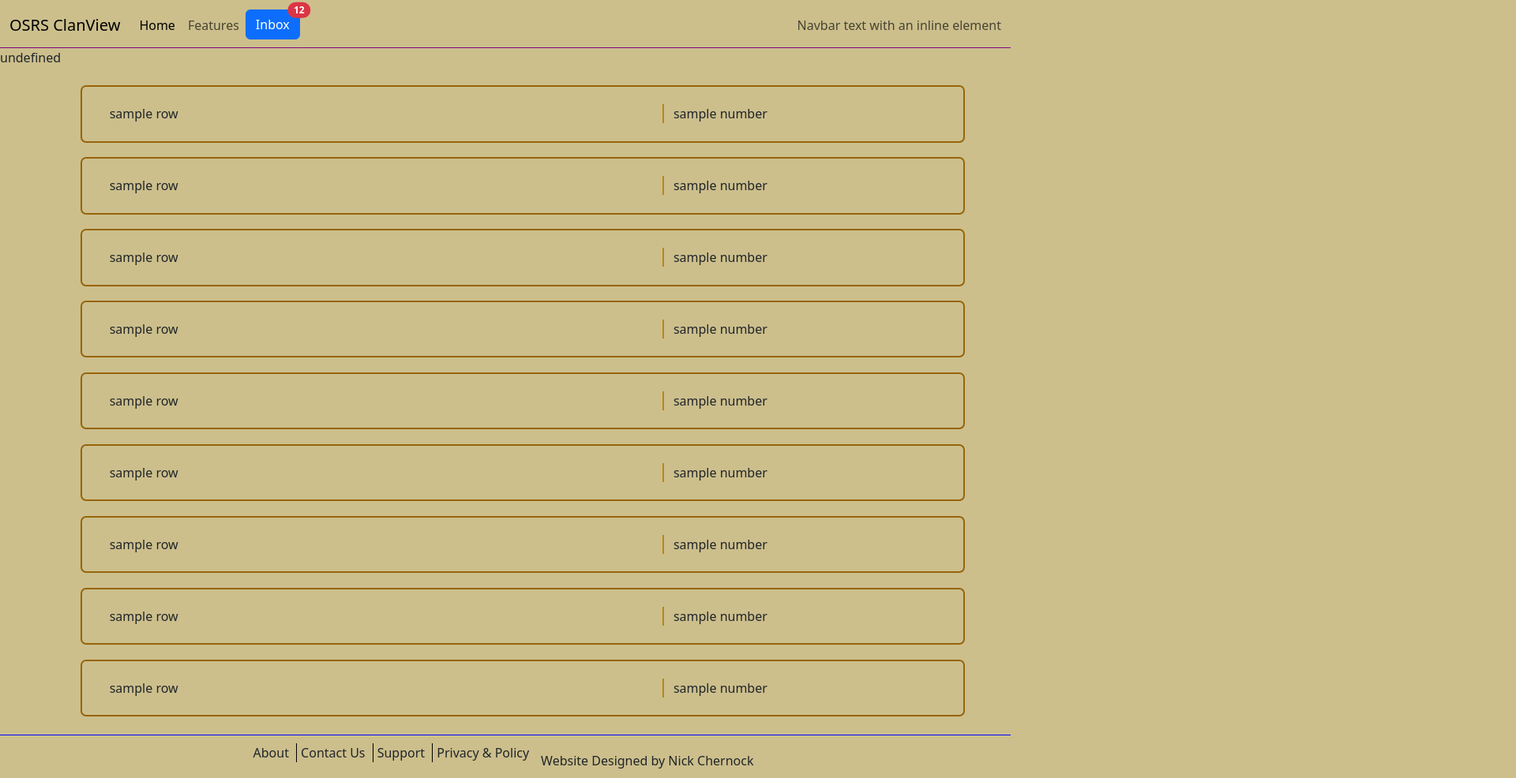
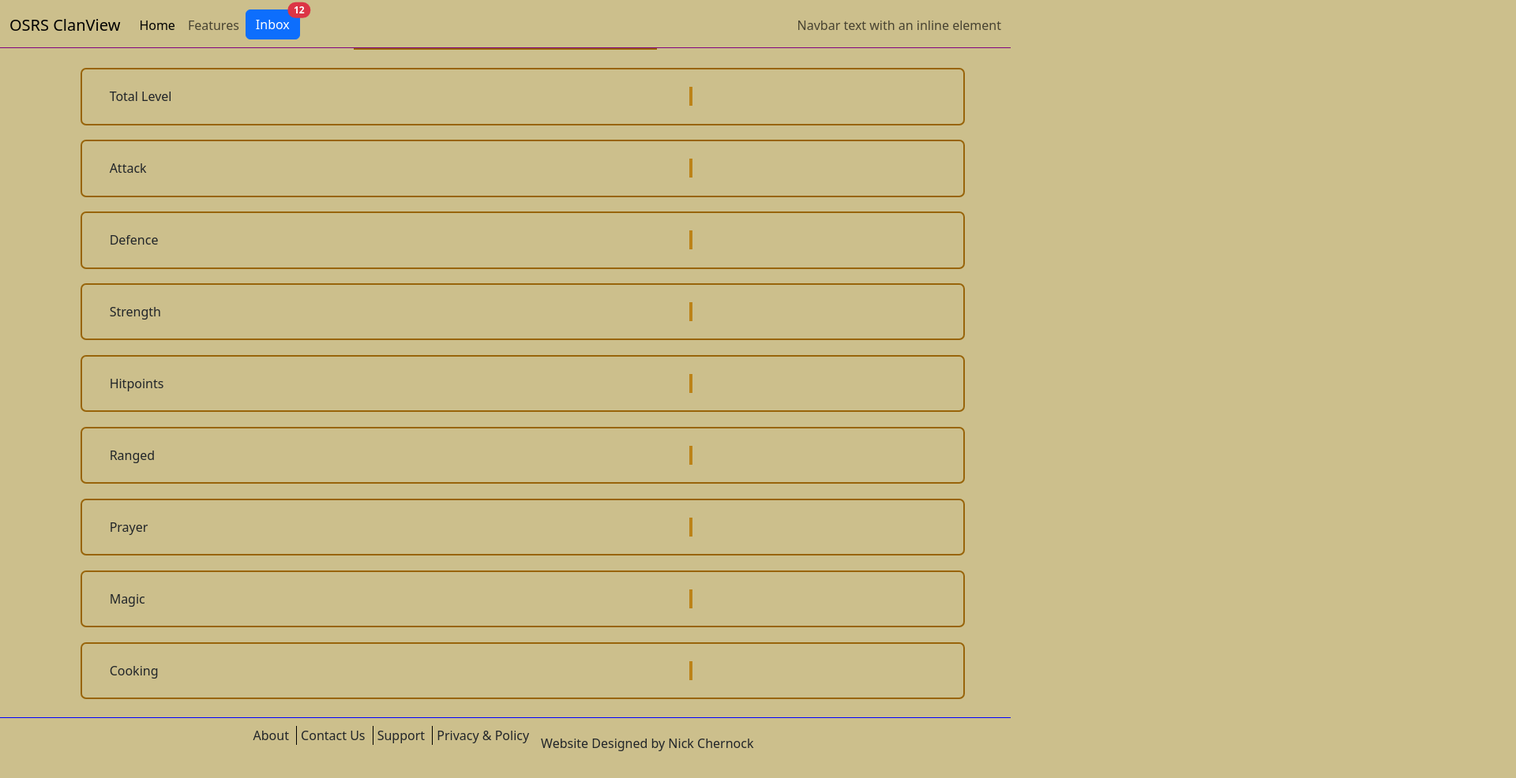
Before and after one commit to Nickcherns/HTML-CSS-JS-Website-practice, a website: page index.html in a window 1280 px wide. Shown: the part 1-987 px from the top of the page at 79% size, 1920 px wide, since content can reach past the window. After the commit the page ends 965 px from the top, so only its background shows below. Drawn offline with nearby package versions, Linux system fonts and the light colour scheme; no server answers.

Commit message:
added proxy server  + further styling/structuring

```diff
--- a/index.css
+++ b/index.css
@@ -15,21 +15,40 @@ nav div {
     flex-direction: row;
 }
 
+#playerNameContainer {
+    display: flex;
+    justify-content: center;
+}
+#playerName {
+    font-size: 24px;
+    display: flex;
+    justify-content: center;
+    border-bottom: solid rgb(152, 100, 10) 2px;
+    width: 30%;
+}
+
+
 #fileView {
     margin: 25px;
-    height: 100;
 }
 #fileView .container .row {
-    max-width: 100%;
     min-width: 100%;
     padding: 2%;
     margin: 2%;
     outline: solid rgb(152, 100, 10) 2px;
     border-radius: 5px;
+    flex-wrap: nowrap;
+}
+#skillName {
+    border-right: solid rgb(188, 131, 24) 4px;
+    width: 70%;
+}
+#lvlDisplay {
+    display: flex;
     flex-direction: row;
 }
-#fileView .container .row div:first-child {
-    border-right: solid rgb(188, 131, 24) 2px;
+.skillLevel {
+    padding-left: 5px;
 }
 
 
--- a/index.html
+++ b/index.html
@@ -43,62 +43,83 @@
         </nav>
         <!-- END navBar-->
 
-        <p id="apiTest"></p>
+
+        <div id="playerNameContainer">
+          <span id="playerName"></span>
+        </div>
 
         <!-- file view -->
         <div id="fileView">
           <div class="container">
             <div class="row">
-              <div class="col-md-8">sample row</div>
-              <div class="col-md-4">sample number</div>
+              <div id="skillName">Total Level</div>
+              <div id="lvlDisplay">
+                <div id="totalLevel" class="skillLevel"></div>
+              </div>
             </div>
           </div>
           <div class="container">
             <div class="row">
-              <div class="col-md-8">sample row</div>
-              <div class="col-6 col-md-4">sample number</div>
+              <div id="skillName">Attack</div>
+              <div id="lvlDisplay">
+                <div id="attack" class="skillLevel"></div>
+              </div>
             </div>
           </div>
           <div class="container">
             <div class="row">
-              <div class="col-md-8">sample row</div>
-              <div class="col-6 col-md-4">sample number</div>
+              <div id="skillName">Defence</div>
+              <div id="lvlDisplay">
+                <div id="defence" class="skillLevel"></div>
+              </div>
             </div>
           </div>
           <div class="container">
             <div class="row">
-              <div class="col-md-8">sample row</div>
-              <div class="col-6 col-md-4">sample number</div>
+              <div id="skillName">Strength</div>
+              <div id="lvlDisplay">
+                <div id="strength" class="skillLevel"></div>
+              </div>
             </div>
           </div>
           <div class="container">
             <div class="row">
-              <div class="col-md-8">sample row</div>
-              <div class="col-6 col-md-4">sample number</div>
+              <div id="skillName">Hitpoints</div>
+              <div id="lvlDisplay">
+                <div id="hitpoints" class="skillLevel"></div>
+              </div>
             </div>
           </div>
           <div class="container">
             <div class="row">
-              <div class="col-md-8">sample row</div>
-              <div class="col-6 col-md-4">sample number</div>
+              <div id="skillName">Ranged</div>
+              <div id="lvlDisplay">
+                <div id="ranged"></div>
+              </div>
             </div>
           </div>
           <div class="container">
             <div class="row">
-              <div class="col-md-8">sample row</div>
-              <div class="col-6 col-md-4">sample number</div>
+              <div id="skillName">Prayer</div>
+              <div id="lvlDisplay">
+                <div id="prayer" class="skillLevel"></div>
+              </div>
             </div>
           </div>
           <div class="container">
             <div class="row">
-              <div class="col-md-8">sample row</div>
-              <div class="col-6 col-md-4">sample number</div>
+              <div id="skillName">Magic</div>
+              <div id="lvlDisplay">
+                <div id="magic" class="skillLevel"></div>
+              </div>
             </div>
           </div>
           <div class="container">
             <div class="row">
-              <div class="col-md-8">sample row</div>
-              <div class="col-6 col-md-4">sample number</div>
+              <div id="skillName">Cooking</div>
+              <div id="lvlDisplay">
+                <div id="cooking" class="skillLevel"></div>
+              </div>
             </div>
           </div>
         </div>
--- a/osrsHiScore.js
+++ b/osrsHiScore.js
@@ -57,9 +57,11 @@ let playerArray = {
 
 }
 
+let player = "HuffingSalts";
+
 async function logPlayer(player) {
     try {
-        let response = await fetch("https://secure.runescape.com/m=hiscore_oldschool/index_lite.ws?player=" + player);
+        let response = await fetch("http://localhost:3000/osrsApi/" + player);
 
         // throw error on invalid api fetch
         if (!response.ok) {
@@ -88,11 +90,29 @@ async function logPlayer(player) {
 
 // wait for logPlayer to complete before displaying result
 (async () => {
-    let returnedPlayer = await logPlayer("huffingSalts");
-    console.log(returnedPlayer); // Access the updated playerArray here
+    let returnedPlayer = await logPlayer(player);
+    console.log(returnedPlayer["Total Level"]); // Access the updated playerArray here
 
-    let displayText = JSON.stringify(returnedPlayer);
+    let totalLevel = returnedPlayer["Total Level"].toString();
+    let attack = returnedPlayer["Attack"].toString();
+    let defence = returnedPlayer["Defence"].toString();
+    let strength = returnedPlayer["Strength"].toString();
+    let hitpoints = returnedPlayer["Hitpoints"].toString();
+    let ranged = returnedPlayer["Ranged"].toString();
+    let prayer = returnedPlayer["Prayer"].toString();
+    let magic = returnedPlayer["Magic"].toString();
+    let cooking = returnedPlayer["Cooking"].toString();
 
 
-    document.getElementById("apiTest").innerText = displayText;
+    document.getElementById("totalLevel").innerHTML = totalLevel;
+    document.getElementById("attack").innerHTML = attack;
+    document.getElementById("defence").innerHTML = defence;
+    document.getElementById("strength").innerHTML = strength;
+    document.getElementById("hitpoints").innerHTML = hitpoints;
+    document.getElementById("ranged").innerHTML = ranged;
+    document.getElementById("prayer").innerHTML = prayer;
+    document.getElementById("magic").innerHTML = magic;
+    document.getElementById("cooking").innerHTML = cooking;
+
+    document.getElementById("playerName").innerHTML = player;
 })();
--- /dev/null
+++ b/package.json
@@ -0,0 +1,6 @@
+{
+  "dependencies": {
+    "express": "^4.18.2",
+    "node-fetch": "^3.3.2"
+  }
+}
```
Also changed, not shown: proxyServer.js (added, +34 -0 lines), 1 other file.
